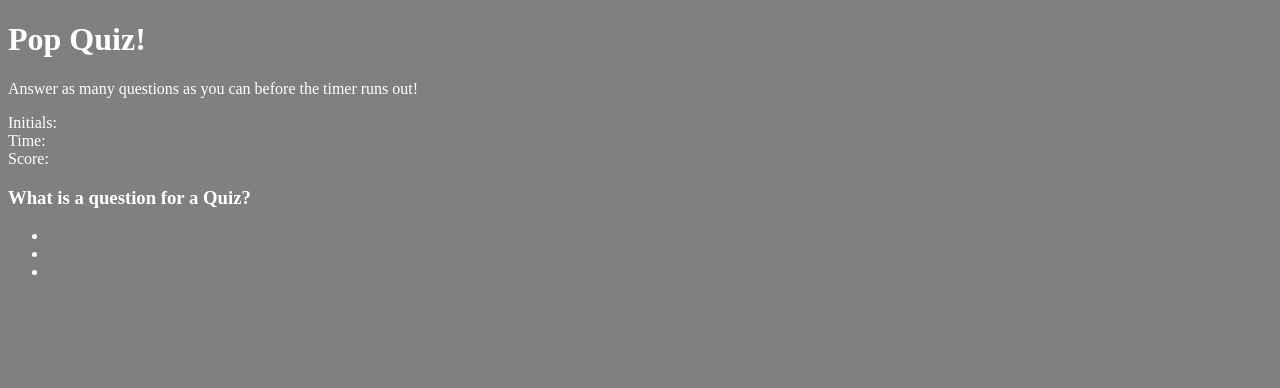
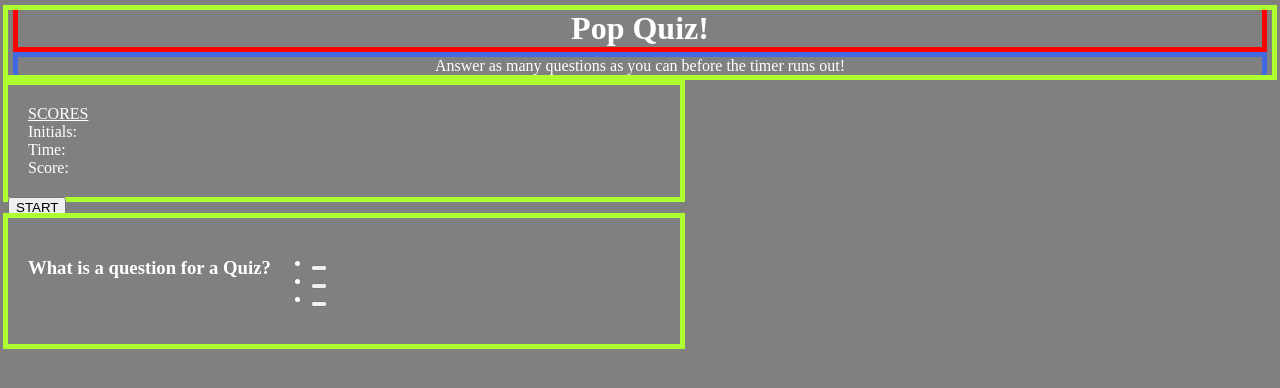
Before and after one commit to jpcreativeworks/Jenn-Quiz-Website, a plain HTML site: page index.html in a window 1280 px wide. Drawn offline with Linux system fonts and the light colour scheme.

Commit message:
added css elmts and js variables

```diff
--- a/assets/script.js
+++ b/assets/script.js
@@ -0,0 +1,6 @@
+let mainQuestion1 = ["What element of Web Coding would be considered the muscles?"];
+let mainAnswer1 = ["JavaScript", "HTML", "CSS"];
+let mainQuestion2 = ["Is the following statement print the numbers from 1 to 10?" <br> "for(let i = 1; i <10; i++)"];
+let mainAnswer2 = [true, false, null];
+let mainQuestion3 = ["How many actual lines are there in this list?" <br> "<ol><li>Apples, Pizza, Drycleaning</li></ol>"];
+let mainAnswer3 = ["3", "1", "2"];
--- a/assets/style.css
+++ b/assets/style.css
@@ -3,3 +3,38 @@
     color: #ffffff;
 
 }
+body {
+    flex: auto;
+}
+.quiz-header{
+    outline: greenyellow solid 5px;
+}
+
+.quiz-header h1 {
+    text-align: center;
+    outline: red solid 5px;
+    margin: 10px;
+}
+
+.quiz-header p {
+    text-align: center;
+    outline: royalblue solid 5px;
+    margin: 10px;
+}
+
+.leaderboard {
+    padding: 20px;
+    outline: greenyellow solid 5px;
+    width: 50%;
+    display: inline-block;
+}
+.start-quiz button:click {
+    color: green;
+    background-color:greenyellow;
+}
+.question-box {
+    padding: 20px;
+    outline: greenyellow solid 5px;
+    width: 50%;
+    display: flex;
+}
--- a/index.html
+++ b/index.html
@@ -8,12 +8,12 @@
     <title>Website Quiz</title>
 </head>
 <body>
-    <header class="quizHeader">
+    <header class="quiz-header">
         <h1>Pop Quiz!</h1>
         <p class="instructions"> Answer as many questions as you can before the timer runs out!</p>
     </header>
     <body>
-        <div class="leaderboard">
+        <div class="leaderboard"><u>SCORES</u>
             <div class="user-name">Initials:
                 <div class="name-container">
 
@@ -32,10 +32,13 @@
         </div>
         <div class="timer-box">
             <div class="time-keep">
+                <button class="start-quiz">
+                    START
+                </button>
 
             </div>
         <div class="question-box">
-            <div class="question">
+            <div class="main-question">
                 <h3>What is a question for a Quiz?
 
                 </h3>
@@ -43,17 +46,25 @@
             <div class="many-answers">
                 <ul class="answer-container">
                     <li class="answer-opt1">
+                        <button class="btn-opt1">
 
+                        </button>
                     </li>
                     <li class="answer-opt2">
+                        <button class="btn-opt2">
+
+                        </button>
 
                     </li>
                     <li class="answer-opt3">
+                        <button class="btn-opt3">
 
+                        </button>
                     </li>
                 </ul>
             </div>
         </div>
     </body>
 </body>
+<script src="stylesheet" href="assets/script.js"></script>
 </html>
```
